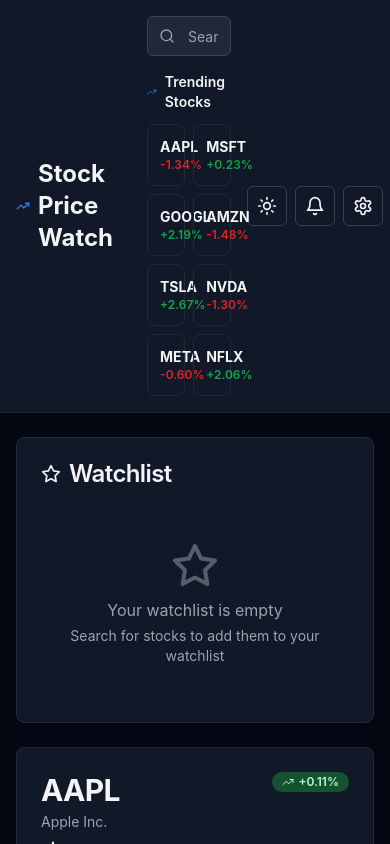
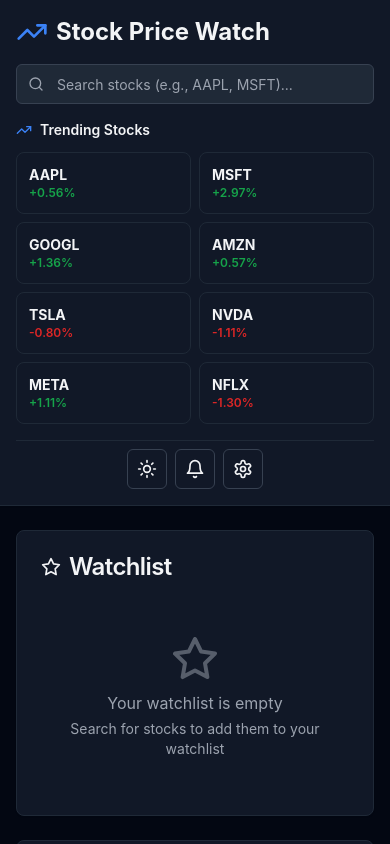
Before and after one commit to hawardjie/stock-price, a Next.js app: page / in a window 390 px wide. Shown: the top 844 px of the page. Built offline with nearby package versions, Linux system fonts and the light colour scheme.

Commit message:
Refactor header layout for responsive design by separating desktop and mobile views in the Home component, enhancing user experience across devices.

```diff
--- a/app/page.tsx
+++ b/app/page.tsx
@@ -103,7 +103,8 @@ export default function Home() {
         {/* Header */}
         <header className="sticky top-0 z-50 bg-white dark:bg-gray-900 border-b border-gray-200 dark:border-gray-800 shadow-sm">
           <div className="container mx-auto px-4 py-4">
-            <div className="flex items-center justify-between gap-4">
+            {/* Desktop Layout - Single Row */}
+            <div className="hidden lg:flex items-center justify-between gap-4">
               <div className="flex items-center gap-2">
                 <TrendingUp className="w-8 h-8 text-blue-500" />
                 <h1 className="text-2xl font-bold">Stock Price Watch</h1>
@@ -114,6 +115,33 @@ export default function Home() {
               </div>
 
               <div className="flex items-center gap-2">
+                <Button variant="outline" size="icon" onClick={toggleTheme}>
+                  {theme === 'dark' ? <Sun className="w-5 h-5" /> : <Moon className="w-5 h-5" />}
+                </Button>
+                <Button variant="outline" size="icon">
+                  <Bell className="w-5 h-5" />
+                </Button>
+                <Button variant="outline" size="icon">
+                  <Settings className="w-5 h-5" />
+                </Button>
+              </div>
+            </div>
+
+            {/* Mobile Layout - Stacked */}
+            <div className="lg:hidden space-y-4">
+              {/* Row 1: Logo */}
+              <div className="flex items-center gap-2">
+                <TrendingUp className="w-8 h-8 text-blue-500" />
+                <h1 className="text-2xl font-bold">Stock Price Watch</h1>
+              </div>
+
+              {/* Row 2: Search & Trending Stocks */}
+              <div className="w-full">
+                <StockSearch onSelectStock={handleSelectStock} />
+              </div>
+
+              {/* Row 3: Menu Icons */}
+              <div className="flex items-center justify-center gap-2 pt-2 border-t border-gray-200 dark:border-gray-800">
                 <Button variant="outline" size="icon" onClick={toggleTheme}>
                   {theme === 'dark' ? <Sun className="w-5 h-5" /> : <Moon className="w-5 h-5" />}
                 </Button>
```
